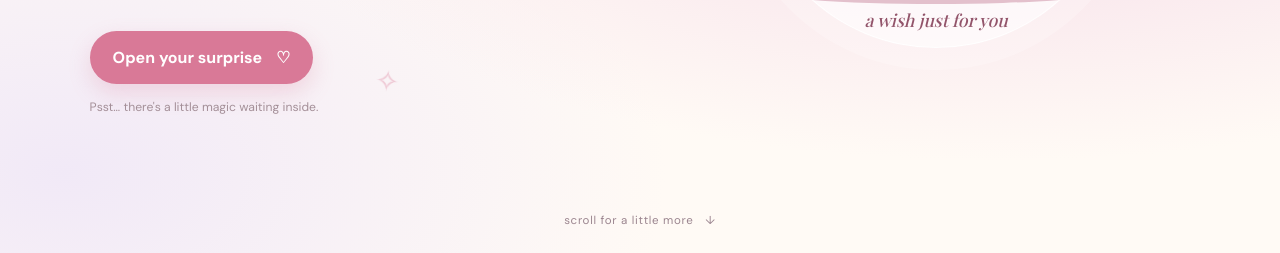
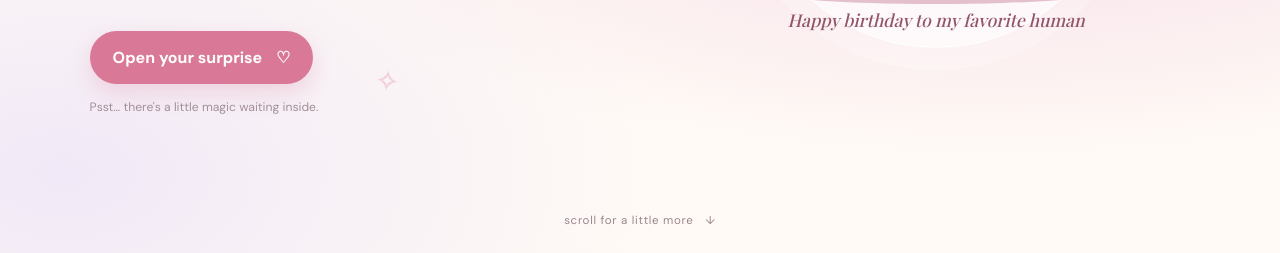
Before and after one commit to dr-saraelsharkawy/lolo, a plain HTML site: page index.html in a window 1280 px wide. Shown: the part 547-800 px from the top of the page. Drawn offline with nearby package versions, Linux system fonts and the light colour scheme; a web font is replaced by a local one.

Commit message:
Update birthday caption in index.html

```diff
--- a/index.html
+++ b/index.html
@@ -41,7 +41,7 @@
           <div class="cake-body"><span class="cake-dot dot-one"></span><span class="cake-dot dot-two"></span><span class="cake-dot dot-three"></span></div>
           <div class="cake-bottom"></div>
         </div>
-        <div class="art-caption">a wish just for you</div>
+        <div class="art-caption">Happy birthday to my favorite human</div>
       </div>
       <a class="scroll-cue" href="#memories">scroll for a little more <span>↓</span></a>
     </section>
```
